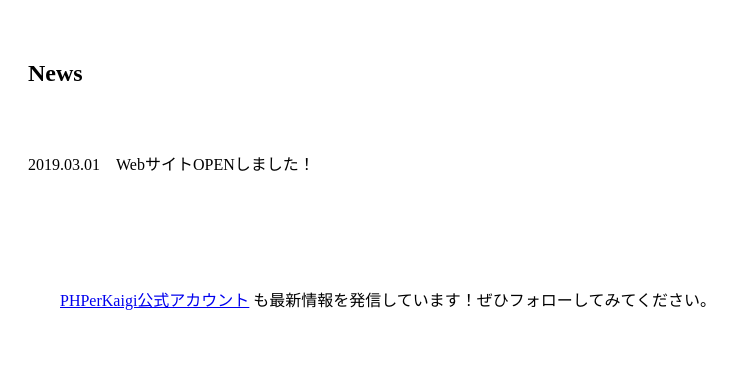
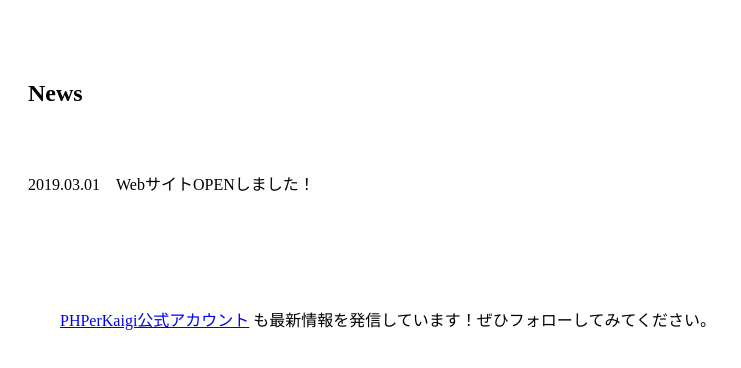
Before and after one commit to yasui05821/kaigi, a Nuxt app: page /-News in a window 1280 px wide. Shown: the top 368 px of the page, without its empty margins (0-741 px from the left). Built offline with nearby package versions, Linux system fonts and the light colour scheme.

Commit message:
issue #14　解決

```diff
--- a/assets/scss/library/_mixin.scss
+++ b/assets/scss/library/_mixin.scss
@@ -8,8 +8,8 @@
   margin-bottom: 50px;
   padding: 10px 20px 30px;
   @include media_desktop {
-    margin-top: 30px;
-    margin-bottom: 100px;
+    margin-top: 50px;
+    margin-bottom: 140px;
     padding: 10px 20px 30px;
   }
 }
```
